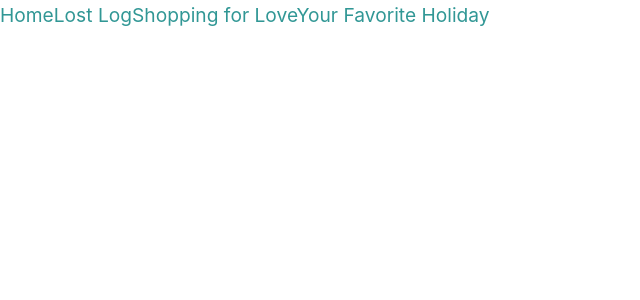
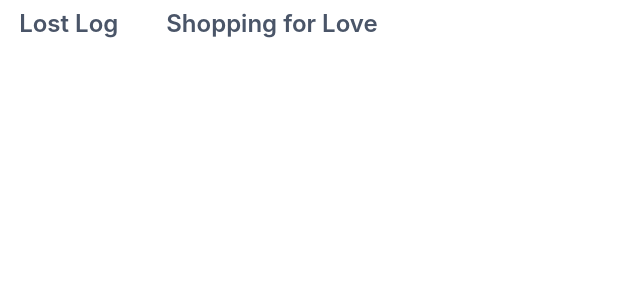
Before and after one commit to rachelnabors/birds-in-little-cages, a React (Create React App) app: page / in a window 1280 px wide. Shown: the top 300 px of the page, without its empty margins (0-640 px from the left). Built offline with nearby package versions, Linux system fonts and the light colour scheme.

Commit message:
Making home nicer

```diff
--- a/src/Home.js
+++ b/src/Home.js
@@ -1,19 +1,29 @@
 import React from "react";
-import { Link } from "react-router-dom";
+import { Link as ReactLink } from "react-router-dom";
+import { Button, ButtonGroup, space } from "@chakra-ui/react";
 
 const list = JSON.parse(localStorage.getItem("shoppingLoveList"));
 
 function Home() {
   return (
-    <nav className="nav_main">
-      <Link to="/">Home</Link>
-      <Link to="/lost-log">Lost Log</Link>
-      {list ? (
-        <Link to="/shopping-for-love/review">Shopping for Love</Link>
-      ) : (
-        <Link to="/shopping-for-love">Shopping for Love</Link>
-      )}
-      <Link to="/holidays-left">Your Favorite Holiday</Link>
+    <nav>
+      <ButtonGroup>
+        <Button as={ReactLink} variant="ghost" to="/lost-log">
+          Lost Log
+        </Button>
+        {list ? (
+          <Button as={ReactLink} variant="ghost" to="/shopping-for-love/review">
+            Shopping for Love
+          </Button>
+        ) : (
+          <Button as={ReactLink} variant="ghost" to="/shopping-for-love">
+            Shopping for Love
+          </Button>
+        )}
+        {/* <Button as={ReactLink} variant="ghost" to="/holidays-left">
+          Your Favorite Holiday
+        </Button> */}
+      </ButtonGroup>
     </nav>
   );
 }
```
